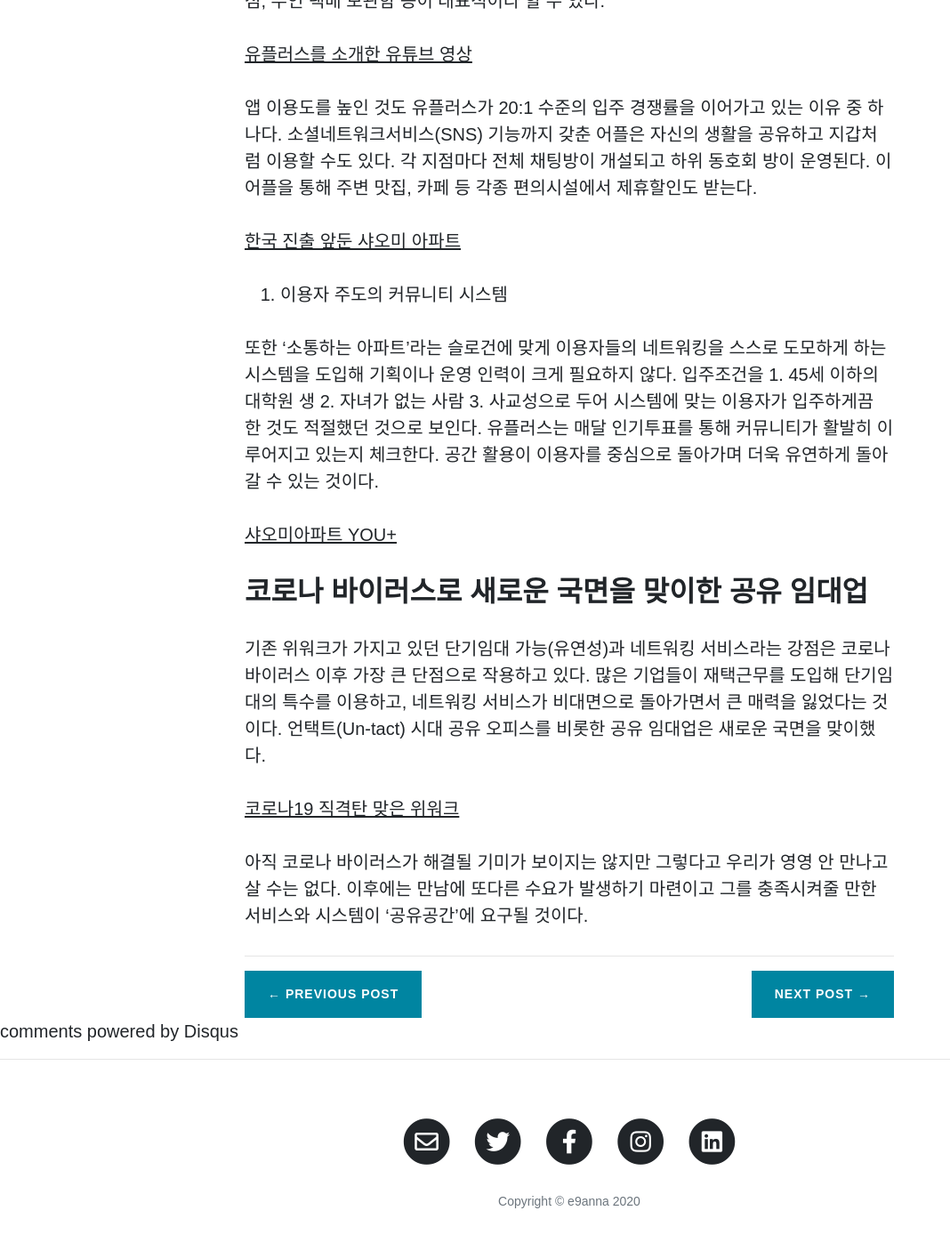
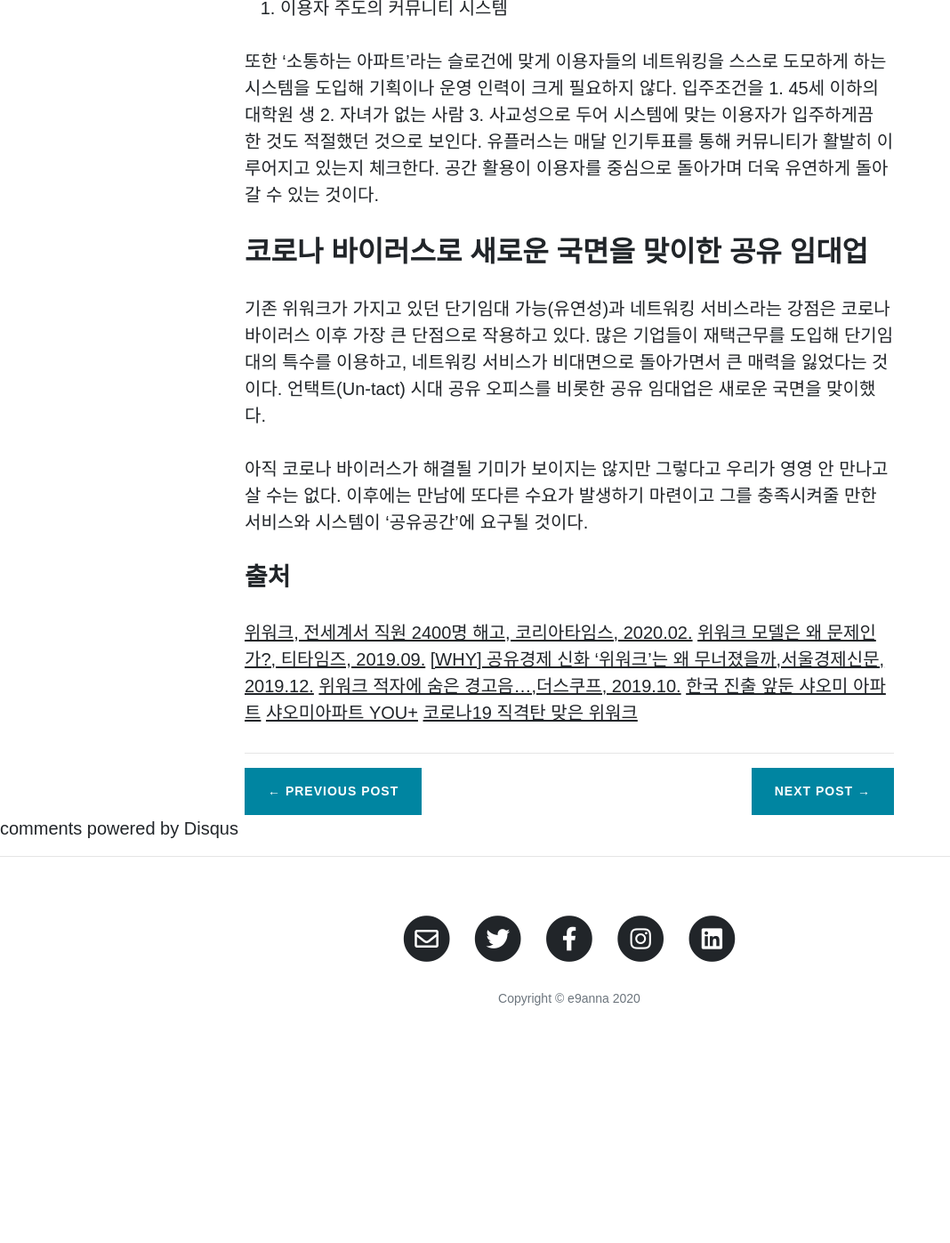
Before and after one commit to e9anna/blog-come2off, a Jekyll site: the page built from _posts/2020-05-31-Offline-Community-01.md, in a window 1280 px wide and 1400 px high, scrolled down 3832 px. Shown: the top 1397 px of the window at 89% size, without its empty margins (0-1068 px from the left). Built offline with Jekyll 4.4.1, drawn with Linux system fonts in a browser that asks for light colours; some web fonts are replaced; comment, search, counter and statistics services are not loaded; after the commit the page ends 5030 px from its top, so only the background shows below that; some of the changed text lies outside the part shown.

Commit message:
200604블로그 정리
퍼마링크 다르게 하기

```diff
--- a/_posts/2020-05-31-Offline-Community-01.md
+++ b/_posts/2020-05-31-Offline-Community-01.md
@@ -118,8 +115,16 @@ _위워크의 사업 분야는 오피스 임대이고 이는 기술의 영역이
 
 기존 위워크가 가지고 있던 단기임대 가능(유연성)과 네트워킹 서비스라는 강점은 코로나 바이러스 이후 가장 큰 단점으로 작용하고 있다. 많은 기업들이 재택근무를 도입해 단기임대의 특수를 이용하고, 네트워킹 서비스가 비대면으로 돌아가면서 큰 매력을 잃었다는 것이다. 언택트(Un-tact) 시대 공유 오피스를 비롯한 공유 임대업은 새로운 국면을 맞이했다.
 
-[코로나19 직격탄 맞은 위워크](https://m.post.naver.com/viewer/postView.nhn?volumeNo=28040030&memberNo=30808112&searchKeyword=%EC%9C%84%EC%9B%8C%ED%81%AC&searchRank=3, "비즈한국 뉴스기사")
 
 
 
 아직 코로나 바이러스가 해결될 기미가 보이지는 않지만 그렇다고 우리가 영영 안 만나고 살 수는 없다. 이후에는 만남에 또다른 수요가 발생하기 마련이고 그를 충족시켜줄 만한 서비스와 시스템이 ‘공유공간’에 요구될 것이다.
+
+### 출처
+[위워크, 전세계서 직원 2400명 해고, 코리아타임스, 2020.02.](https://m.post.naver.com/viewer/postView.nhn?volumeNo=27483809&memberNo=45952060&searchKeyword=%EC%9C%84%EC%9B%8C%ED%81%AC&searchRank=5, "위워크 구조조정 신문기사")
+[위워크 모델은 왜 문제인가?, 티타임즈, 2019.09.](https://m.post.naver.com/viewer/postView.nhn?volumeNo=24909868&memberNo=17369166&searchKeyword=%EC%9C%84%EC%9B%8C%ED%81%AC&searchRank=12, "뉴스콘텐츠, 위워크비즈니스모델")
+[ [WHY] 공유경제 신화 ‘위워크’는 왜 무너졌을까,서울경제신문, 2019.12.](https://m.post.naver.com/viewer/postView.nhn?volumeNo=27048317&memberNo=22213349&searchKeyword=%EC%9C%84%EC%9B%8C%ED%81%AC&searchRank=9, "뉴스기사링크")
+[위워크 적자에 숨은 경고음…,더스쿠프, 2019.10.]([https://m.post.naver.com/viewer/postView.nhn?volumeNo=26052804&memberNo=12494964&searchKeyword=%EC%9C%84%EC%9B%8C%ED%81%AC&searchRank=8](https://m.post.naver.com/viewer/postView.nhn?volumeNo=26052804&memberNo=12494964&searchKeyword=위워크&searchRank=8), "공유 플랫폼의 비즈니스 모델을 분석한 뉴스 기사")
+[한국 진출 앞둔 샤오미 아파트]( https://news.joins.com/article/23451657, "중앙일보 유플러스 한국진출 관련 기사")
+[샤오미아파트 YOU+](https://blog.naver.com/donga_pr_bot/221519377794, "샤오미가 투자한 공유임대아파트 포스팅")
+[코로나19 직격탄 맞은 위워크](https://m.post.naver.com/viewer/postView.nhn?volumeNo=28040030&memberNo=30808112&searchKeyword=%EC%9C%84%EC%9B%8C%ED%81%AC&searchRank=3, "비즈한국 뉴스기사")
```
Also changed, not shown: other parts of _posts/2020-05-31-Offline-Community-01.md (+4 -7 lines), _posts/2020-05-25-Intro-01.md (+1 -1 lines), _posts/2020-05-25-Intro-02.md (+1 -1 lines), _posts/2020-05-26-Intro-03.md (+1 -1 lines), _posts/2020-06-03-Online-Community-01.md (+1 -1 lines).
